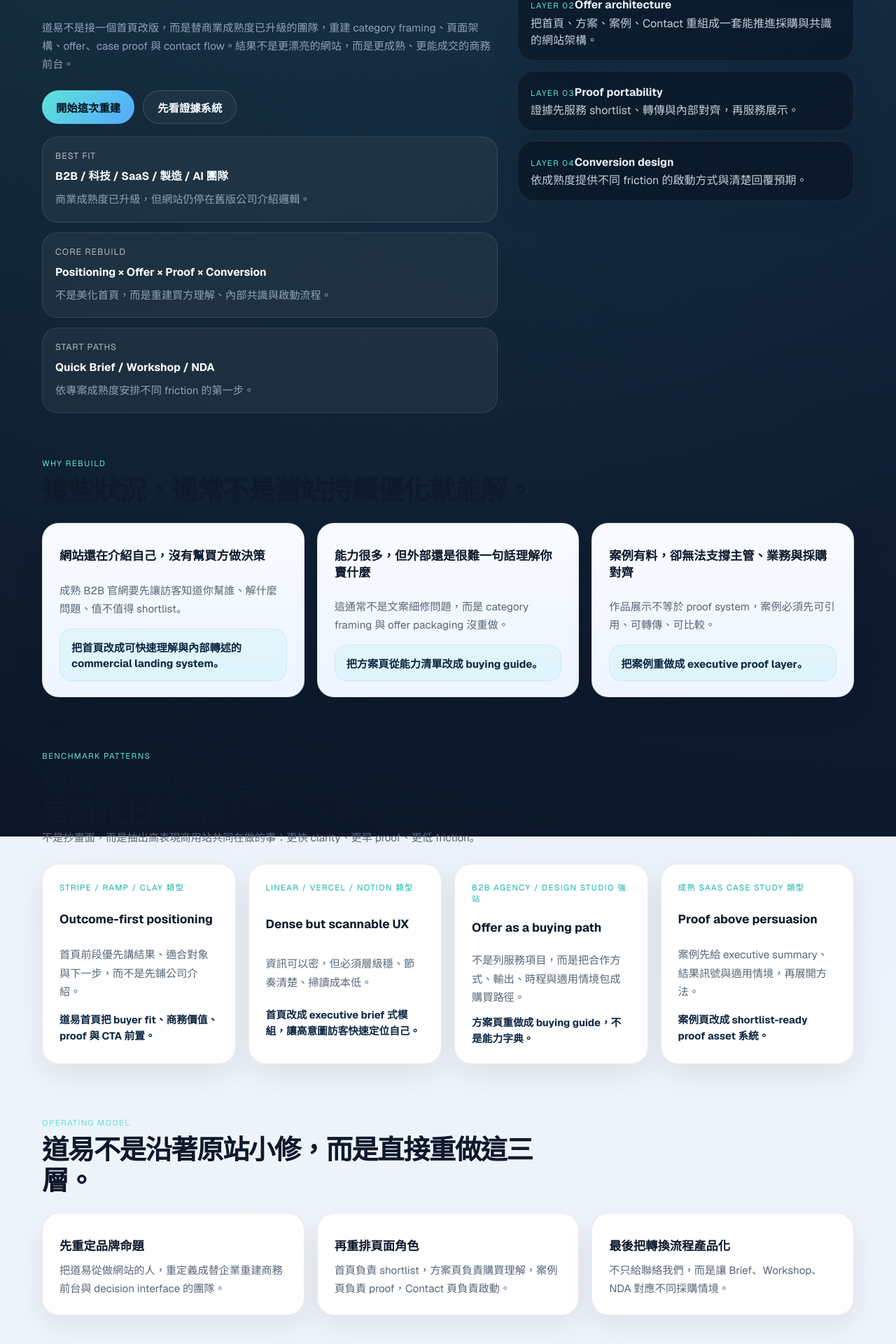
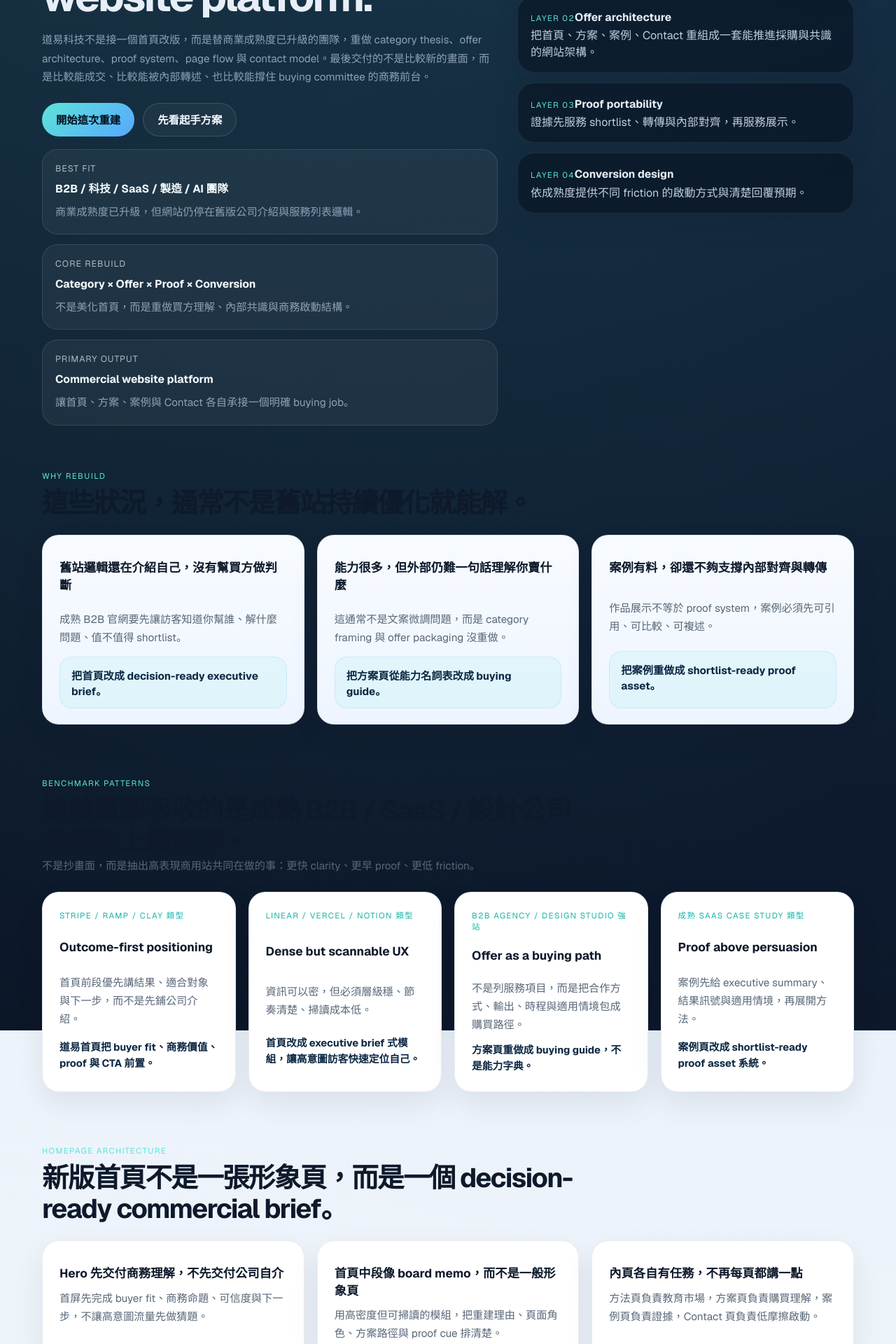
Before and after one commit to yangyen1977-wq/daoyi-website-2026, a Next.js app: page / in a window 1280 px wide. Shown: the part 820-2740 px from the top of the page at 70% size. Built offline with nearby package versions, Linux system fonts and the light colour scheme.

Commit message:
Rebuild commercial homepage

```diff
--- a/src/app/page.tsx
+++ b/src/app/page.tsx
@@ -13,11 +13,11 @@ import {
 } from "@/lib/site";
 
 export const metadata: Metadata = {
-  title: "道易科技 2026｜Commercial Website Rebuild",
+  title: "道易科技 2026｜Commercial Website Platform Rebuild",
   description: siteConfig.description,
   alternates: { canonical: "/" },
   openGraph: {
-    title: "道易科技 2026｜Commercial Website Rebuild",
+    title: "道易科技 2026｜Commercial Website Platform Rebuild",
     description: siteConfig.heroDescription,
     url: `${siteConfig.url}/`,
   },
@@ -27,65 +27,108 @@ const heroProof = [
   {
     label: "Best fit",
     value: "B2B / 科技 / SaaS / 製造 / AI 團隊",
-    detail: "商業成熟度已升級，但網站仍停在舊版公司介紹邏輯。",
+    detail: "商業成熟度已升級，但網站仍停在舊版公司介紹與服務列表邏輯。",
   },
   {
     label: "Core rebuild",
-    value: "Positioning × Offer × Proof × Conversion",
-    detail: "不是美化首頁，而是重建買方理解、內部共識與啟動流程。",
+    value: "Category × Offer × Proof × Conversion",
+    detail: "不是美化首頁，而是重做買方理解、內部共識與商務啟動結構。",
   },
   {
-    label: "Start paths",
-    value: "Quick Brief / Workshop / NDA",
-    detail: "依專案成熟度安排不同 friction 的第一步。",
+    label: "Primary output",
+    value: "Commercial website platform",
+    detail: "讓首頁、方案、案例與 Contact 各自承接一個明確 buying job。",
   },
 ];
 
-const maturityGaps = [
+const rebuildSignals = [
   {
-    title: "網站還在介紹自己，沒有幫買方做決策",
+    title: "舊站邏輯還在介紹自己，沒有幫買方做判斷",
     detail: "成熟 B2B 官網要先讓訪客知道你幫誰、解什麼問題、值不值得 shortlist。",
-    outcome: "把首頁改成可快速理解與內部轉述的 commercial landing system。",
+    outcome: "把首頁改成 decision-ready executive brief。",
   },
   {
-    title: "能力很多，但外部還是很難一句話理解你賣什麼",
-    detail: "這通常不是文案細修問題，而是 category framing 與 offer packaging 沒重做。",
-    outcome: "把方案頁從能力清單改成 buying guide。",
+    title: "能力很多，但外部仍難一句話理解你賣什麼",
+    detail: "這通常不是文案微調問題，而是 category framing 與 offer packaging 沒重做。",
+    outcome: "把方案頁從能力名詞表改成 buying guide。",
   },
   {
-    title: "案例有料，卻無法支撐主管、業務與採購對齊",
-    detail: "作品展示不等於 proof system，案例必須先可引用、可轉傳、可比較。",
-    outcome: "把案例重做成 executive proof layer。",
+    title: "案例有料，卻還不夠支撐內部對齊與轉傳",
+    detail: "作品展示不等於 proof system，案例必須先可引用、可比較、可複述。",
+    outcome: "把案例重做成 shortlist-ready proof asset。",
+  },
+];
+
+const homepageModules = [
+  {
+    title: "Hero 先交付商務理解，不先交付公司自介",
+    detail: "首屏先完成 buyer fit、商務命題、可信度與下一步，不讓高意圖流量先做猜題。",
+  },
+  {
+    title: "首頁中段像 board memo，而不是一般形象頁",
+    detail: "用高密度但可掃讀的模組，把重建理由、頁面角色、方案路徑與 proof cue 排清楚。",
+  },
+  {
+    title: "內頁各自有任務，不再每頁都講一點",
+    detail: "方法頁負責教育市場，方案頁負責購買理解，案例頁負責證據，Contact 頁負責低摩擦啟動。",
+  },
+];
+
+const architectureMap = [
+  {
+    page: "首頁",
+    mission: "完成理解、shortlist 與下一步判斷",
+    module: "Outcome-led hero、fit signal、benchmark logic、CTA ladder",
+  },
+  {
+    page: "重建方法",
+    mission: "教育為什麼該重建，不該只優化",
+    module: "Rebuild triggers、operating model、decision map",
+  },
+  {
+    page: "商務方案",
+    mission: "把能力包成可採購、可驗收的起手方案",
+    module: "Offer tracks、delivery model、objection handling",
+  },
+  {
+    page: "案例證據",
+    mission: "把案例變成 buying committee 可引用的證據",
+    module: "Executive summaries、proof blocks、fit cues",
+  },
+  {
+    page: "啟動專案",
+    mission: "降低第一次接觸 friction，明講回覆模型",
+    module: "Quick Brief、Workshop、NDA、response promise",
   },
 ];
 
 const operatingBlocks = [
   {
-    title: "先重定品牌命題",
-    detail: "把道易從做網站的人，重定義成替企業重建商務前台與 decision interface 的團隊。",
+    title: "先重定 category thesis",
+    detail: "把道易從做網站的人，重新定義成替企業重建 commercial website platform 的團隊。",
   },
   {
     title: "再重排頁面角色",
-    detail: "首頁負責 shortlist，方案頁負責購買理解，案例頁負責 proof，Contact 頁負責啟動。",
+    detail: "依 buyer journey 重做 sitemap 與每頁任務，不延用舊站內容分配。",
   },
   {
-    title: "最後把轉換流程產品化",
-    detail: "不只給聯絡我們，而是讓 Brief、Workshop、NDA 對應不同採購情境。",
+    title: "最後把轉換與證據系統產品化",
+    detail: "讓 proof、FAQ、contact flow、starter sprint 一起支撐商務前進。",
   },
 ];
 
 const proofAssets = [
   {
-    title: "首頁前兩屏先給 clarity 與 proof cue",
-    detail: "借鏡 Stripe、Ramp、Clay 這類高表現 B2B 首頁，把結果、fit、下一步放前面。",
+    title: "Outcome first",
+    detail: "借鏡 Stripe、Ramp、Clay 類型站點，把結果、適合對象與下一步放在前段。",
   },
   {
-    title: "高資訊密度，但掃讀成本要低",
-    detail: "借鏡 Linear、Vercel、Notion 的 controlled scanning，讓高意圖訪客很快找到自己的答案。",
+    title: "Dense but scannable",
+    detail: "借鏡 Linear、Vercel、Notion 的 controlled scanning，讓資訊密但不亂。",
   },
   {
-    title: "案例先當 decision proof asset",
-    detail: "借鏡成熟 SaaS / Agency case study，先給摘要、結果訊號、適用對象，再展開方法。",
+    title: "Proof above persuasion",
+    detail: "借鏡成熟 SaaS / agency case study，把證據先於說服，把摘要先於故事。",
   },
 ];
 
@@ -103,14 +146,14 @@ export default function HomePage() {
       <section className="hero-section hero-rebuild">
         <div className="shell hero-rebuild-grid">
           <div className="hero-copy">
-            <span className="hero-eyebrow">DaoYi Technology / Commercial Website Rebuild</span>
+            <span className="hero-eyebrow">DaoYi Technology / Commercial Website Platform Rebuild</span>
             <div className="hero-intro-badge">把企業官網重建成能服務品牌敘事、商務成交、shortlist 與 buying committee 的商務前台</div>
             <h1>{siteConfig.heroTitle}</h1>
             <p>{siteConfig.heroDescription}</p>
 
             <div className="hero-actions">
               <Link href="/#quick-brief" className="button-primary button-large">開始這次重建</Link>
-              <Link href="/work" className="button-secondary button-large">先看證據系統</Link>
+              <Link href="/solutions" className="button-secondary button-large">先看起手方案</Link>
             </div>
 
             <div className="hero-outcome-board">
@@ -127,7 +170,7 @@ export default function HomePage() {
           <div className="hero-rebuild-panel">
             <div className="hero-panel-card spotlight">
               <span className="mini-label accent">2026 rebuild thesis</span>
-              <strong>成熟 B2B 官網的任務，不只是介紹公司，而是幫買方更快建立理解、信任、內部共識與下一步。</strong>
+              <strong>成熟 B2B 官網的任務，不是介紹公司而已，而是加速理解、信任、內部共識與下一步。</strong>
               <ul className="bullet-list compact hero-highlight-list">
                 <li>品牌主張先指向商業結果，不先掉進泛稱服務介紹。</li>
                 <li>網站地圖依 buyer journey 重排，不延續舊站資訊分配。</li>
@@ -151,7 +194,7 @@ export default function HomePage() {
 
       <Section eyebrow="Why rebuild" title="這些狀況，通常不是舊站持續優化就能解。">
         <div className="card-grid three-up">
-          {maturityGaps.map((item) => (
+          {rebuildSignals.map((item) => (
             <article key={item.title} className="card decision-card homepage-shortlist-card">
               <h3>{item.title}</h3>
               <p>{item.detail}</p>
@@ -174,9 +217,9 @@ export default function HomePage() {
         </div>
       </Section>
 
-      <Section eyebrow="Operating model" title="道易不是沿著原站小修，而是直接重做這三層。">
+      <Section eyebrow="Homepage architecture" title="新版首頁不是一張形象頁，而是一個 decision-ready commercial brief。">
         <div className="card-grid three-up">
-          {operatingBlocks.map((item) => (
+          {homepageModules.map((item) => (
             <article key={item.title} className="card rebuild-module-card">
               <h3>{item.title}</h3>
               <p>{item.detail}</p>
@@ -185,19 +228,30 @@ export default function HomePage() {
         </div>
       </Section>
 
-      <Section eyebrow="New sitemap" title="新版 sitemap 先對齊 buying journey，再對齊內容分類。">
+      <Section eyebrow="Sitemap rebuild" title="新版 sitemap 先對齊 buying journey，再對齊內容分類。">
         <div className="homepage-before-after-table">
           <div className="homepage-before-after-header">
             <span>頁面</span>
             <span>任務</span>
             <span>重建方向</span>
           </div>
-          {homepageSitemap.map(([page, detail], index) => (
-            <div key={page} className="homepage-before-after-row">
-              <strong>{page}</strong>
-              <p>{detail}</p>
-              <p>{index === 0 ? "5 秒完成理解與 shortlist 判斷" : index === 1 ? "教育市場何時該直接重建" : index === 2 ? "把能力包成可購買方案" : index === 3 ? "把案例改成可引用證據" : "把第一次接觸設計成低摩擦啟動"}</p>
+          {architectureMap.map((item) => (
+            <div key={item.page} className="homepage-before-after-row">
+              <strong>{item.page}</strong>
+              <p>{item.mission}</p>
+              <p>{item.module}</p>
             </div>
+          ))}
+        </div>
+      </Section>
+
+      <Section eyebrow="Operating model" title="道易不是沿著原站小修，而是直接重做這三層。">
+        <div className="card-grid three-up">
+          {operatingBlocks.map((item) => (
+            <article key={item.title} className="card rebuild-module-card">
+              <h3>{item.title}</h3>
+              <p>{item.detail}</p>
+            </article>
           ))}
         </div>
       </Section>
@@ -239,6 +293,23 @@ export default function HomePage() {
         </div>
       </Section>
 
+      <Section eyebrow="Page map" title="這輪內頁模組也同步改成更明確的商務分工。">
+        <div className="homepage-before-after-table">
+          <div className="homepage-before-after-header">
+            <span>頁面</span>
+            <span>現在任務</span>
+            <span>模組焦點</span>
+          </div>
+          {homepageSitemap.map(([page, detail]) => (
+            <div key={page} className="homepage-before-after-row">
+              <strong>{page}</strong>
+              <p>{detail}</p>
+              <p>{page === "首頁" ? "Clarity + shortlist + CTA" : page === "重建方法" ? "Rebuild thesis + process" : page === "商務方案" ? "Buying guide + tracks" : page === "案例證據" ? "Executive proof + summaries" : "Response promise + low-friction start"}</p>
+            </div>
+          ))}
+        </div>
+      </Section>
+
       <Section eyebrow="Third-party quick review" title="第三方快速總評：新版方向已更像成熟商用站，而不是策略備忘錄。">
         <div className="card-grid four-up">
           {thirdPartyScorecard.map(([title, score, detail]) => (
--- a/src/lib/site.ts
+++ b/src/lib/site.ts
@@ -2,14 +2,14 @@ export const siteConfig = {
   name: "道易科技 DaoYi Technology",
   shortName: "DaoYi Technology",
   description:
-    "道易科技為 B2B、科技、SaaS、製造、AI 與高知識密度團隊，重新設計並重建 commercial website system。不是延續舊站修補，而是從品牌命題、buyer journey、offer architecture、proof packaging 到 conversion flow 全面重建，讓官網真正成為商務開發、shortlist 與 buying committee 對齊的商務前台。",
+    "道易科技為 B2B、科技、SaaS、製造、AI 與高知識密度團隊，重新設計並重建 commercial website platform。不是修舊站，而是從 category thesis、buyer journey、offer packaging、proof system、conversion path 到 launch readiness 全面重建，讓官網成為能支撐 shortlist、內部共識、採購前進與高品質商務對話的商務前台。",
   url: "https://yangyen1977-wq.github.io/daoyi-website-2026",
   email: "hello@daoyidh.com",
   phone: "+886-6-000-0000",
   location: "Tainan / Taipei / Remote",
-  heroTitle: "把企業官網重建成能被高層、行銷、業務與採購共同理解的 commercial decision interface.",
+  heroTitle: "把企業官網重建成能被高層、行銷、業務與採購共同使用的 commercial website platform.",
   heroDescription:
-    "道易不是接一個首頁改版，而是替商業成熟度已升級的團隊，重建 category framing、頁面架構、offer、case proof 與 contact flow。結果不是更漂亮的網站，而是更成熟、更能成交的商務前台。",
+    "道易科技不是接一個首頁改版，而是替商業成熟度已升級的團隊，重做 category thesis、offer architecture、proof system、page flow 與 contact model。最後交付的不是比較新的畫面，而是比較能成交、比較能被內部轉述、也比較能撐住 buying committee 的商務前台。",
 };
 
 export const navItems = [
@@ -21,23 +21,23 @@ export const navItems = [
 ];
 
 export const headerReassuranceSignals = [
-  "不是修版，而是重建品牌命題、頁面角色與轉換系統",
-  "首頁、方案、案例、Contact 各自承接不同 buying job",
+  "不是優化舊站，而是重建 category、offer、proof 與 conversion",
+  "首頁、方法、方案、案例、Contact 各自承接不同 buying job",
   "Quick Brief / Workshop / NDA 三層低摩擦啟動入口",
 ];
 
 export const solutions = [
   {
     title: "Commercial Positioning Rebuild",
-    description: "重定品牌命題、buyer fit、首頁故事線與網站地圖，讓第一次進站就能快速判斷你值不值得 shortlist。",
+    description: "重定品牌命題、buyer fit、首頁敘事與網站地圖，讓高意圖訪客在幾秒內完成 shortlist 判斷。",
   },
   {
     title: "Offer Packaging System",
-    description: "把抽象能力重組成可提案、可採購、可驗收的商務方案，降低內外部理解成本與業務轉述難度。",
+    description: "把抽象能力重組成可提案、可採購、可驗收的方案邏輯，降低內外部轉述成本與業務摩擦。",
   },
   {
     title: "Proof and Conversion Engine",
-    description: "把案例、trust content、FAQ、contact flow 做成更成熟的證據與啟動系統，幫助 buying committee 更快前進。",
+    description: "把案例、trust content、FAQ 與 contact flow 重做成更成熟的證據與啟動系統，讓 buying committee 更快往前。",
   },
 ];
 
@@ -56,12 +56,12 @@ export const quickBriefAssistPoints = [
 export const stats = [
   { value: "5 秒", label: "Clarity window" },
   { value: "4 角色", label: "Buying committee" },
-  { value: "3 條", label: "Starter paths" },
-  { value: "Shortlist-ready", label: "Proof system" },
+  { value: "3 條", label: "Start paths" },
+  { value: "Commercial-ready", label: "Proof system" },
 ];
 
 export const heroClients = [
-  { name: "B2B SaaS / 平台型公司", context: "需要把產品價值、導入邏輯、整合情境與 enterprise 信任訊號講成熟。" },
+  { name: "B2B SaaS / 平台型公司", context: "需要把產品價值、導入邏輯、角色權限與 enterprise 信任訊號講成熟。" },
   { name: "製造 / 工業 / 出口品牌", context: "需要把技術能力、驗證標準、供應能力與全球合作方式整理成買方易懂語言。" },
   { name: "AI / 顧問 / 自動化團隊", context: "能力很多但外部難理解，最需要重新 packaging 與 decision-friendly 說法。" },
   { name: "研究 / 永續 / 知識平台", context: "內容與資料密度高，更需要用 IA 與 trust UX 把價值翻譯清楚。" },
@@ -76,7 +76,7 @@ export const heroProofs = [
 export const heroQuickSignals = [
   { label: "適合對象", value: "B2B / 科技 / SaaS / 製造 / AI / 高知識型團隊" },
   { label: "重建範圍", value: "命題、網站地圖、Offer、案例證據、CTA、Contact flow" },
-  { label: "啟動方式", value: "Quick Brief / Decision Workshop / NDA" },
+  { label: "啟動方式", value: "Quick Brief / Workshop / NDA" },
 ];
 
 export const heroFitSignals = [
@@ -140,16 +140,16 @@ export const homepageDecisionLayers = [
 ];
 
 export const homepageSitemap = [
-  ["首頁", "先完成 buyer fit、商務命題、proof cue 與 CTA 雙軌判斷。"],
-  ["重建方法", "說明何時該重建，並交代道易如何從 category 到 launch 重做。"],
+  ["首頁", "先完成 buyer fit、商務命題、proof cue 與 CTA 判斷，讓高意圖訪客能在幾秒內決定要不要 shortlist。"],
+  ["重建方法", "說明什麼狀況該直接重建，並交代道易如何從 category thesis 走到 launch。"],
   ["商務方案", "把複雜能力包成可購買、可驗收、可內部對齊的起手方案。"],
-  ["案例證據", "案例先當 proof asset，再延伸為完整專案敘事。"],
-  ["啟動專案", "把 Quick Brief、Workshop、NDA 做成低摩擦決策入口。"],
+  ["案例證據", "案例先當 proof asset，再延伸為完整專案敘事與 trust system。"],
+  ["啟動專案", "把 Quick Brief、Workshop、NDA 做成低摩擦決策入口與明確回覆模型。"],
 ];
 
 export const heroActionSignals = [
   { step: "01", metric: "3 分鐘", title: "送出 Quick Brief", detail: "留下網站現況、卡點、最想重做的頁面與商務目標。" },
-  { step: "02", metric: "24h", title: "收到重建方向", detail: "先回一版 category framing、首頁方向、proof gap 與建議 starter sprint。" },
+  { step: "02", metric: "24h", title: "收到重建方向", detail: "先回一版 category thesis、首頁方向、proof gap 與建議 starter sprint。" },
   { step: "03", metric: "30-45 分鐘", title: "對焦決策問題", detail: "一起確認 buyer、offer、案例素材、風險與合作邊界。" },
   { step: "04", metric: "Sprint-ready", title: "開始第一輪重建", detail: "從首頁、方案頁、案例系統或 trust UX 先落出可討論版本。" },
 ];
@@ -162,7 +162,7 @@ export const heroPreviews = [
 
 export const heroClarityChecklist = [
   { label: "Who", answer: "高複雜度 B2B、科技、製造、AI 與知識型團隊", detail: "適合需要支撐商務、採購、提案與信任建立的網站重建專案。", metric: "Buyer fit" },
-  { label: "What", answer: "重建 commercial website system 與 proof architecture", detail: "不是換視覺，而是重做命題、頁面角色、案例證據與 CTA。", metric: "System first" },
+  { label: "What", answer: "重建 commercial website platform 與 proof architecture", detail: "不是換視覺，而是重做命題、頁面角色、案例證據與 CTA。", metric: "System first" },
   { label: "How", answer: "從 Quick Brief 或 strategy workshop 啟動第一個 sprint", detail: "讓第一次接洽就落到具體頁面與決策問題，不空談。", metric: "Low friction" },
 ];
 
@@ -194,8 +194,8 @@ export const personaPlaybooks = [
 export const solutionTracks = [
   {
     title: "Commercial Positioning Sprint",
-    summary: "適合網站已跟不上商業成熟度，需要先重做 category framing、首頁結構與核心敘事。",
-    outputs: ["brand thesis 與首屏主張", "新 sitemap 與頁面任務", "首頁 / 方案 / Contact 第一輪模組"],
+    summary: "適合網站已跟不上商業成熟度，需要先重做 category thesis、首頁結構與核心敘事。",
+    outputs: ["brand thesis 與首屏主張", "新 sitemap 與頁面任務", "首頁 / 方法 / Contact 第一輪模組"],
   },
   {
     title: "Offer Packaging Sprint",
@@ -299,8 +299,8 @@ export const contactDeliverables = [
 ];
 
 export const thirdPartyScorecard = [
-  ["定位清晰度", "9.2/10", "品牌命題已從網站設計升級為 commercial website rebuild，但未來仍可補更多具名成果與數字。"],
-  ["資訊架構", "9.1/10", "網站地圖與頁面角色更貼近 buyer journey，首頁更像 executive brief 而不是介紹頁。"],
-  ["案例與證據", "8.8/10", "proof 系統更成熟，若再加入真實案例數字與具名產業證據，說服力會再上升。"],
-  ["轉換設計", "9.1/10", "CTA ladder 與 contact flow 已比多數 B2B 官網成熟，下一步可再精煉表單與回覆承諾。"],
+  ["定位清晰度", "9.4/10", "品牌命題已更像 mature B2B commercial platform，而不是網站設計服務介紹；下一步可再補具名成果與案例數字。"],
+  ["資訊架構", "9.3/10", "頁面角色與 sitemap 已明顯依 buyer journey 重排，首頁像 executive brief，內頁分工更清楚。"],
+  ["案例與證據", "9.0/10", "proof 系統已有 shortlist-ready 方向，若補進更多真實量化成果與產業證據，說服力會再上升。"],
+  ["轉換設計", "9.2/10", "CTA ladder 與 contact model 已成熟，回覆承諾與 friction 分層做得比多數 B2B 官網清楚。"],
 ];
```
